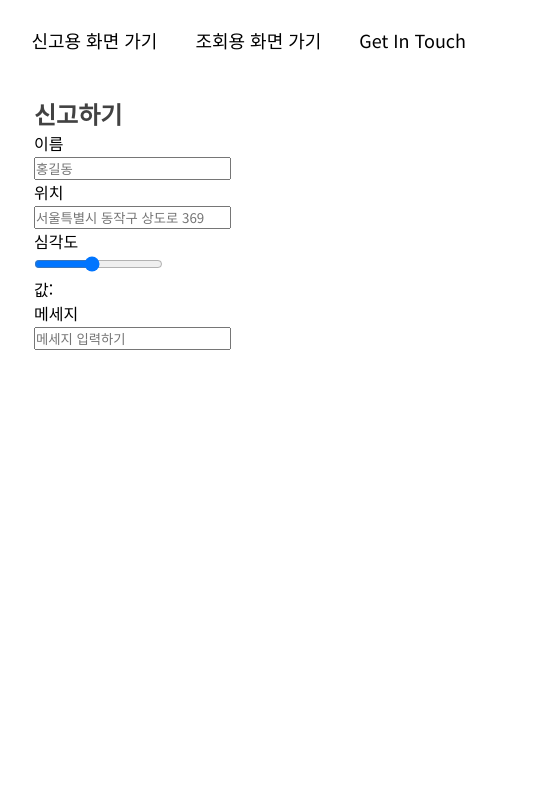
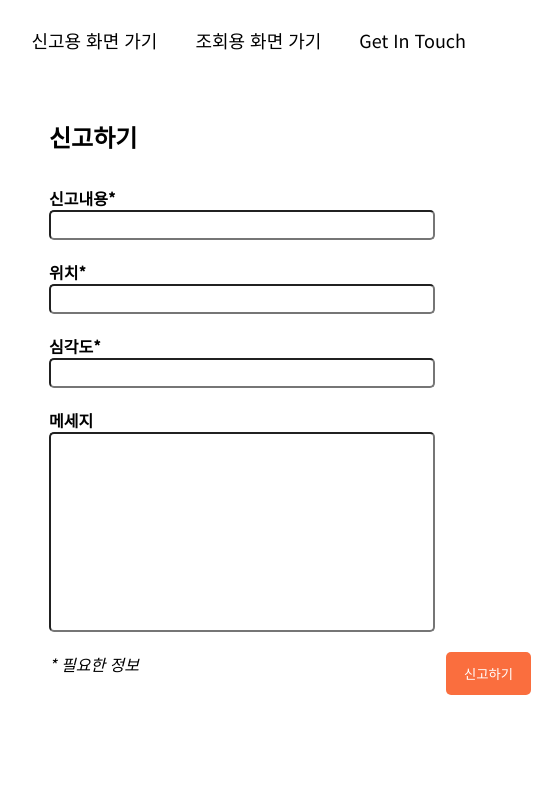
Before and after one commit to XQtbl/opensrc_j4, a plain HTML site: page front-end/index.html in a window 1280 px wide. Shown: the full height of the page, 734-1280 px from the left. Drawn offline with Linux system fonts and the light colour scheme; some packages are replaced by stand-ins of ours.

Commit message:
front-end view page update

```diff
--- a/front-end/index.html
+++ b/front-end/index.html
@@ -68,24 +68,32 @@
     </div>
 
     <div class="text-wrapper">
-      <h2 style="color: #424242;">신고하기</h2>
+      <form id="contact-form">
+        <header id="content-header">
+          <h3>신고하기</h3>
+        </header>
         <div>
-        <p>이름</p>
-        <input type="text" placeholder="홍길동" >
+          <label>신고내용*</label>
+          <input type="text">
         </div>
         <div>
-        <p>위치</p>
-        <input type="text" placeholder="서울특별시 동작구 상도로 369" >
+          <label>위치*</label>
+          <input type="text">
         </div>
         <div>
-        <p>심각도</p>
-        <input type="range" min="1" max="10" value="5" class="slider" id="myRange">
-        <p>값: <span id="value"></span></p>
+          <label>심각도*</label>
+          <input type="text">
         </div>
         <div>
-        <p>메세지</p>
-        <input type="text" placeholder="메세지 입력하기" >
+          <label>메세지</label>
+          <input type="message">
         </div>
+        <div>
+          <em>* 필요한 정보</em>
+          <input type="submit" value="신고하기">
+        </div>
+        <div class="clearfix"></div>
+      </form>
     </div>
 
     <map-wrapper>
--- a/front-end/style.css
+++ b/front-end/style.css
@@ -84,3 +84,73 @@ header ul > li {
     top: 12vh;
     left: 60vw;
  }
+
+.input_box{
+    width:100%;
+	height:90%;
+    margin-top: 50px;
+ }
+
+ .submit_button {
+    margin-top : 100px
+ }
+
+ #content-header h3 {
+    font-size: 24px;
+    font-weight: bold;
+    padding-bottom: 20px
+}
+
+#contact-form {
+    padding:10px 15px 15px 15px; // 패딩 설정, 시계방향(위 오른 아래 왼)
+    border:4px solid #4ea0d8;  // 테두리(경계) 설정
+    border-radius: 10px;  // 테두리 둥굴게
+}
+
+#contact-form div {
+    margin-bottom:20px;
+}
+
+#contact-form label {
+    display:block; // inline-block 설정
+    width:100px;
+    font-weight: bold;
+}
+
+#contact-form input[type='text']{ // input type 접근 !!!
+    border:#ccc 1px solid;
+    border-radius:5px;
+    height: 30px;
+    width:80%;
+}
+
+#contact-form input[type='message']{ // input type 접근 !!!
+    border:#ccc 1px solid;
+    border-radius:5px;
+    height: 200px;
+    width:80%;
+}
+
+#contact-form input[type='submit']{ // input type 접근 !!!
+    width: 200px;
+    padding: 12px 18px;
+    color:#fff;
+    background: #fa6e3e;
+    border:0;
+    border-radius: 5px;
+    float:right;
+    display:block;
+}
+
+#contact-form input[type='submit']:hover{ // input type 버튼의 효과(마우스 댔을 때)
+    background: #d55427;
+    cursor:pointer;  // 커서를 올리면 마우스 모양이 나오게 설정
+}
+
+#contact-form .content-footer p{  // 클래스 접근 시 . 사용, id 접근 시 # 사용
+    font-style: italic;
+    text-align: center;
+    color: #666;
+    font-size: 80%;
+
+}
```
Lines whose indentation alone changed are shown as unchanged.
